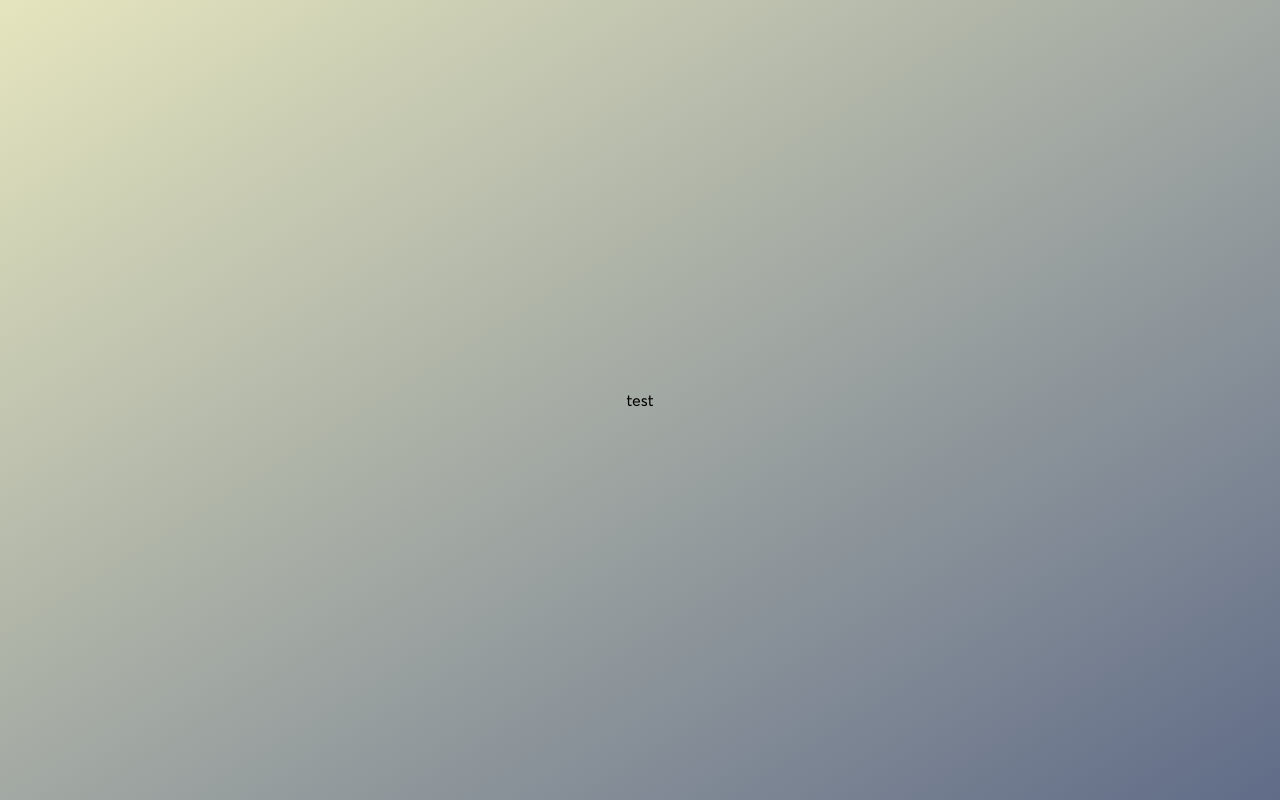
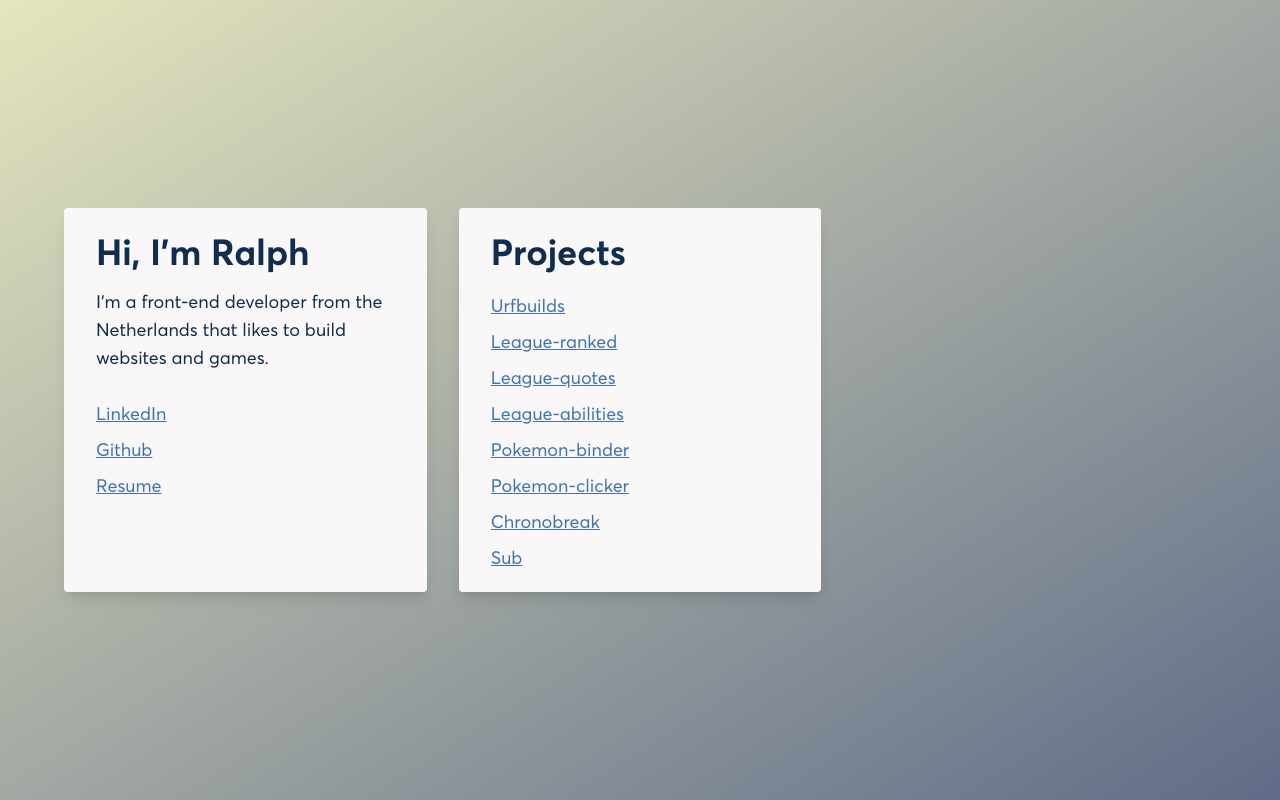
Before and after one commit to Ralphvandodewaard/project-ralph, a Vue app: page / in a window 1280 px wide. Built offline with nearby package versions, Linux system fonts and the light colour scheme.

Commit message:
Added content and link components

```diff
--- /dev/null
+++ b/src/components/ContentWrapper.vue
@@ -0,0 +1,21 @@
+<template>
+  <div class="flex flex-col gap-4 h-96 px-8 py-6 bg-cloud rounded shadow-lg text-primary">
+    <h2 class="text-4xl font-bold">
+      {{ label }}
+    </h2>
+    <slot />
+  </div>
+</template>
+
+<script lang="ts">
+import { defineComponent } from 'vue';
+
+export default defineComponent({
+  name: 'ContentWrapper',
+  props: {
+    label: {
+      type: String
+    }
+  }
+});
+</script>
--- /dev/null
+++ b/src/components/LinkWrapper.vue
@@ -0,0 +1,26 @@
+<template>
+  <a
+    :href="link"
+    target="_blank"
+    class="py-1 text-lg text-primary-light underline rounded-sm hover:bg-primary-light hover:bg-opacity-20 duration-100"
+  >
+    {{ label }}
+  </a>
+</template>
+
+<script lang="ts">
+import { defineComponent } from 'vue';
+
+export default defineComponent({
+  name: 'LinkWrapper',
+  props: {
+    link: {
+      type: String,
+      default: '/'
+    },
+    label: {
+      type: String
+    }
+  }
+});
+</script>
--- a/src/views/HomeView.vue
+++ b/src/views/HomeView.vue
@@ -1,13 +1,146 @@
 <template>
-  <p>
-    test
-  </p>
+  <div class="grid grid-cols-3 gap-8 w-full max-w-6xl">
+    <ContentWrapper label="Hi, I'm Ralph">
+      <div class="flex flex-col gap-6">
+        <p class="text-lg">
+          I'm a front-end developer from the Netherlands that likes to build websites and games.
+        </p>
+        <div class="flex flex-col">
+          <LinkWrapper
+            v-for="link in personalLinks"
+            :key="link.label"
+            :link="link.link"
+            :label="link.label"
+          />
+        </div>
+      </div>
+    </ContentWrapper>
+    <div
+      class="col-span-2 grid grid-cols-2 gap-8"
+      @mouseleave="activeProject = null"
+    >
+      <ContentWrapper label="Projects">
+        <div class="flex flex-col overflow-y-scroll">
+          <LinkWrapper
+            v-for="project in projects"
+            :key="project.title"
+            :link="project.link"
+            :label="project.title"
+            @mouseenter="activeProject = project"
+          />
+        </div>
+      </ContentWrapper>
+      <ContentWrapper
+        :class="activeProject ? 'opacity-100' : 'opacity-0'"
+        class="duration-200"
+        :label="activeProject ? activeProject.title : ''"
+      >
+        <div>
+          <p
+            v-if="activeProject"
+            class="text-lg"
+          >
+            {{ activeProject.description }}
+          </p>
+        </div>
+      </ContentWrapper>
+    </div>
+  </div>
 </template>
 
 <script lang="ts">
-import { defineComponent } from 'vue';
+import {
+  defineComponent,
+  ref,
+  Ref
+} from 'vue';
+import ContentWrapper from '@/components/ContentWrapper.vue';
+import LinkWrapper from '@/components/LinkWrapper.vue';
+
+export interface Project {
+  title: string,
+  link: string,
+  description?: string,
+}
 
 export default defineComponent({
-  name: 'HomeView'
+  name: 'HomeView',
+  components: {
+    ContentWrapper,
+    LinkWrapper
+  },
+  setup() {
+    const personalLinks: { label: string, link: string }[] = [
+      { label: 'LinkedIn', link: 'https://www.linkedin.com/in/ralphvandodewaard/' },
+      { label: 'Github', link: 'https://github.com/Ralphvandodewaard' },
+      { label: 'Resume', link: '' }
+    ];
+
+    const projects: Project[] = [
+      {
+        title: 'Urfbuilds',
+        link: 'https://urfbuilds.com/',
+        description: 'Urfbuilds is a website where you can find and submit champion builds for the URF game mode.'
+      },
+      {
+        title: 'League-ranked',
+        link: '/league-ranked',
+        description: 'League-ranked is a personal website where we track the match history and various stats of our ranked team.'
+      },
+      {
+        title: 'League-quotes',
+        link: '/league-quotes',
+        description: 'League-quotes is a website where you have to guess which champion says a certain quote.'
+      },
+      {
+        title: 'League-abilities',
+        link: '/league-abilities',
+        description: 'League-abilities is a website where you have to guess which champion a certain ability belongs to.'
+      },
+      {
+        title: 'Pokemon-binder',
+        link: '/pokemon-binder',
+        description: 'Pokemon-binder is a website where you can view and filter card sets in various binder sizes.'
+      },
+      {
+        title: 'Pokemon-clicker',
+        link: '',
+        description: 'Pokemon-clicker is a browser game inspired by Cookie Clicker, where you go on a Pokemon adventure by idling and clicking.'
+      },
+      {
+        title: 'Chronobreak',
+        link: '',
+        description: 'Chronobreak is a challenging 2D platformer game where you can manipulate time to make your way through various enemies and puzzles.'
+      },
+      {
+        title: 'Sub',
+        link: '',
+        description: 'Sub is a 3D platformer game with a meaningful story, where a mysterious light from above will guide you through the darkness.'
+      },
+      {
+        title: 'Fuji Feet',
+        link: '',
+        description: 'Fuji Feet is a chaotic arcade game where you compete against other players and try to avoid the flowing lava by standing on the correct tiles.'
+      },
+      {
+        title: 'VR Detective Training',
+        link: '',
+        description: 'A Virtual Reality training built in collaboration with the Politie Amsterdam, with the goal of giving police detectives the opportunity to virtually practice working at crime scenes.'
+      },
+      {
+        title: 'Boten',
+        link: '',
+        description: 'Boten is a simple card game where you have to guess what kind of card you are going to draw next.'
+      }
+    ];
+
+    const activeProject: Ref<null | Project> = ref(null);
+
+    return {
+      personalLinks,
+      projects,
+      activeProject
+    };
+  }
 });
 </script>
```
